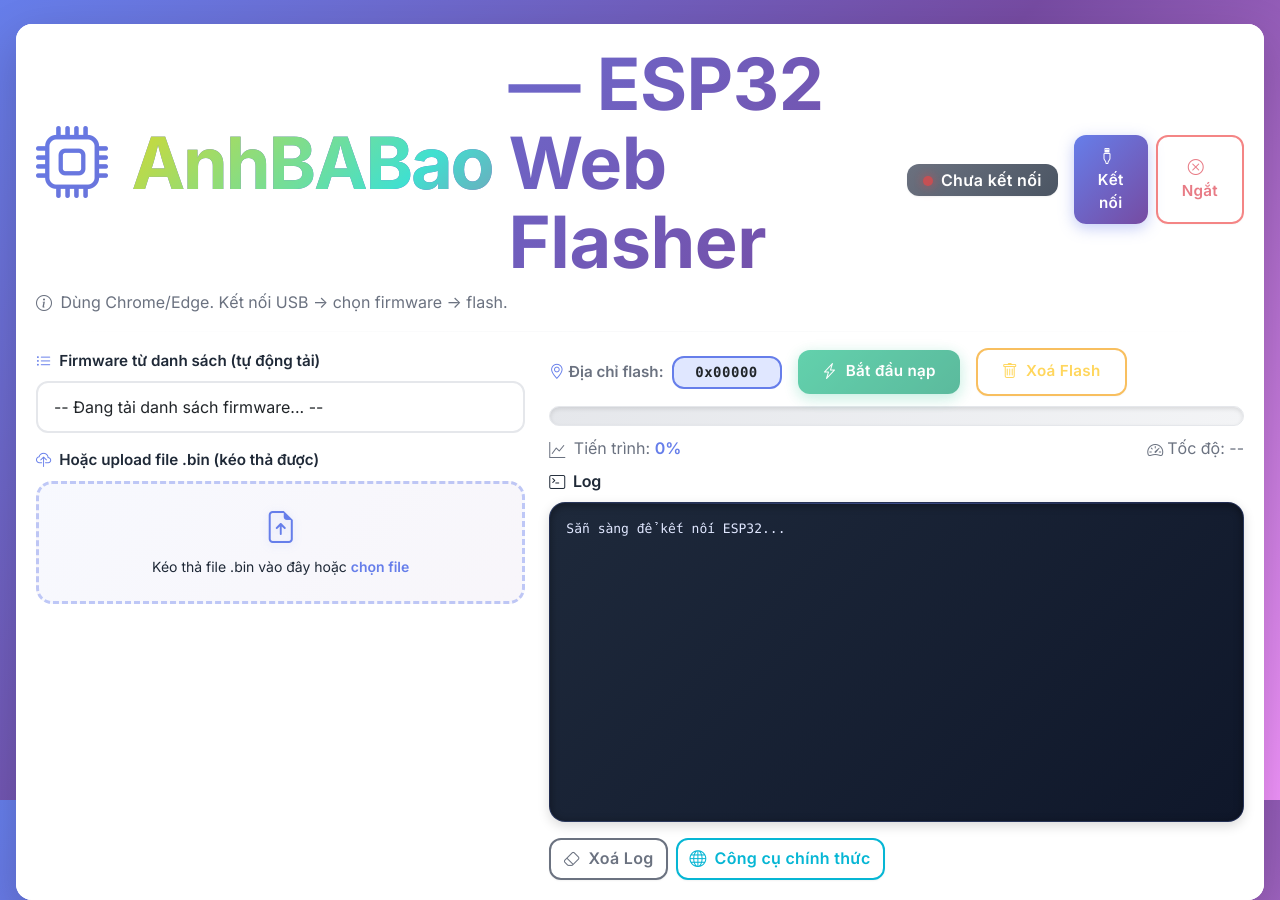
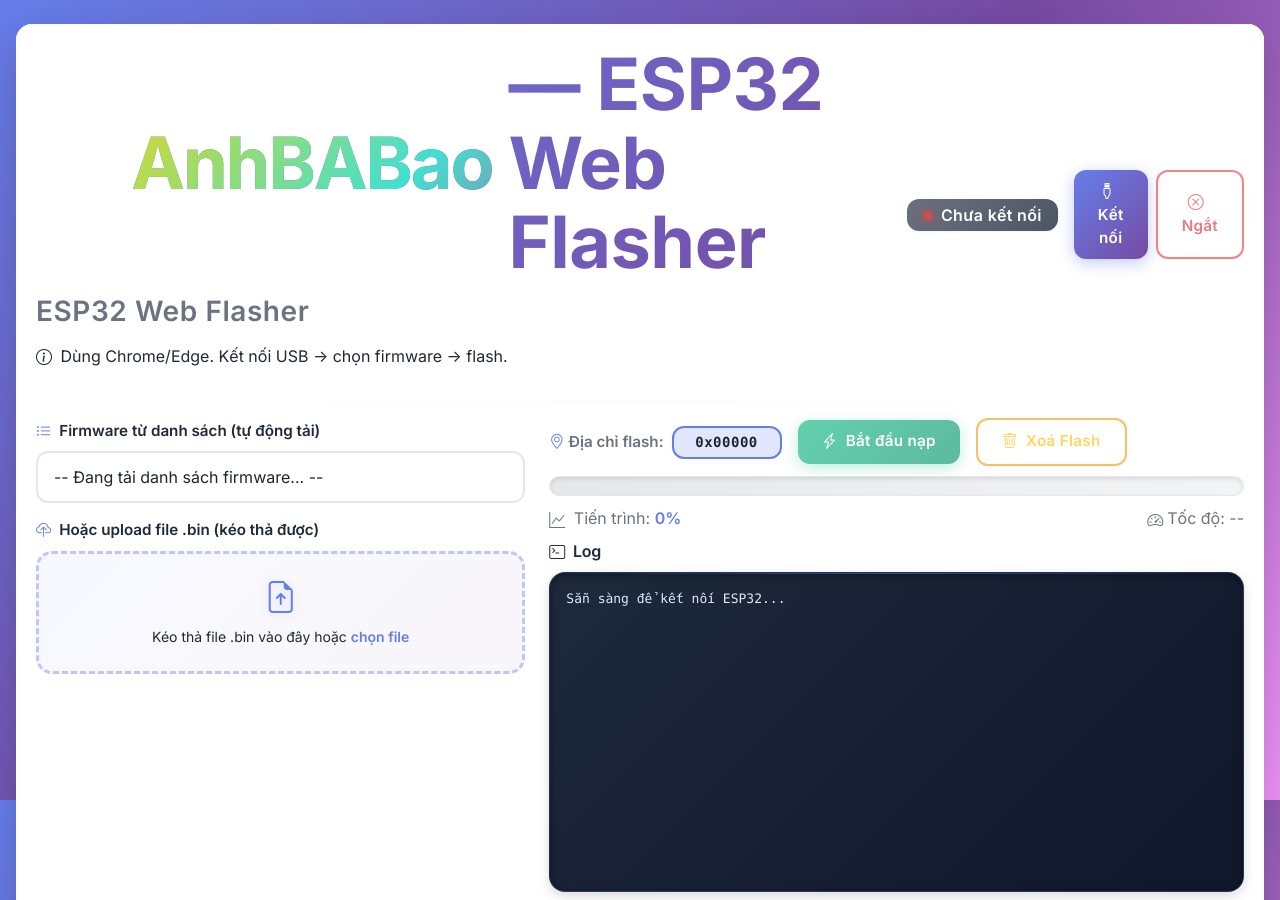
Before and after one commit to linhsonvc-png/Son-AI-Lift, a plain HTML site: page index.html in a window 1280 px wide. Shown: the top 900 px of the page. Drawn offline with nearby package versions, Linux system fonts and the light colour scheme.

Commit message:
Update index.html

```diff
--- a/index.html
+++ b/index.html
@@ -27,11 +27,11 @@
                 <div class="d-flex flex-column flex-md-row justify-content-between align-items-start align-items-md-center mb-4 gap-3">
                     <div>
                         <h1 class="mb-2 fw-bold gradient-title">
-                            <i class="bi bi-cpu me-2 robot-icon"></i>
+                            <span class="robot-logo">🤖</span>
                             <span class="gradient-text">AnhBABao</span>
                             <span class="subtitle">— ESP32 Web Flasher</span>
                         </h1>
-                        <p class="text-muted mb-0">
+                        <p class="subtitle-text">ESP32 Web Flasher</p>
                             <i class="bi bi-info-circle me-1"></i>
                             Dùng Chrome/Edge. Kết nối USB → chọn firmware → flash.
                         </p>
```
